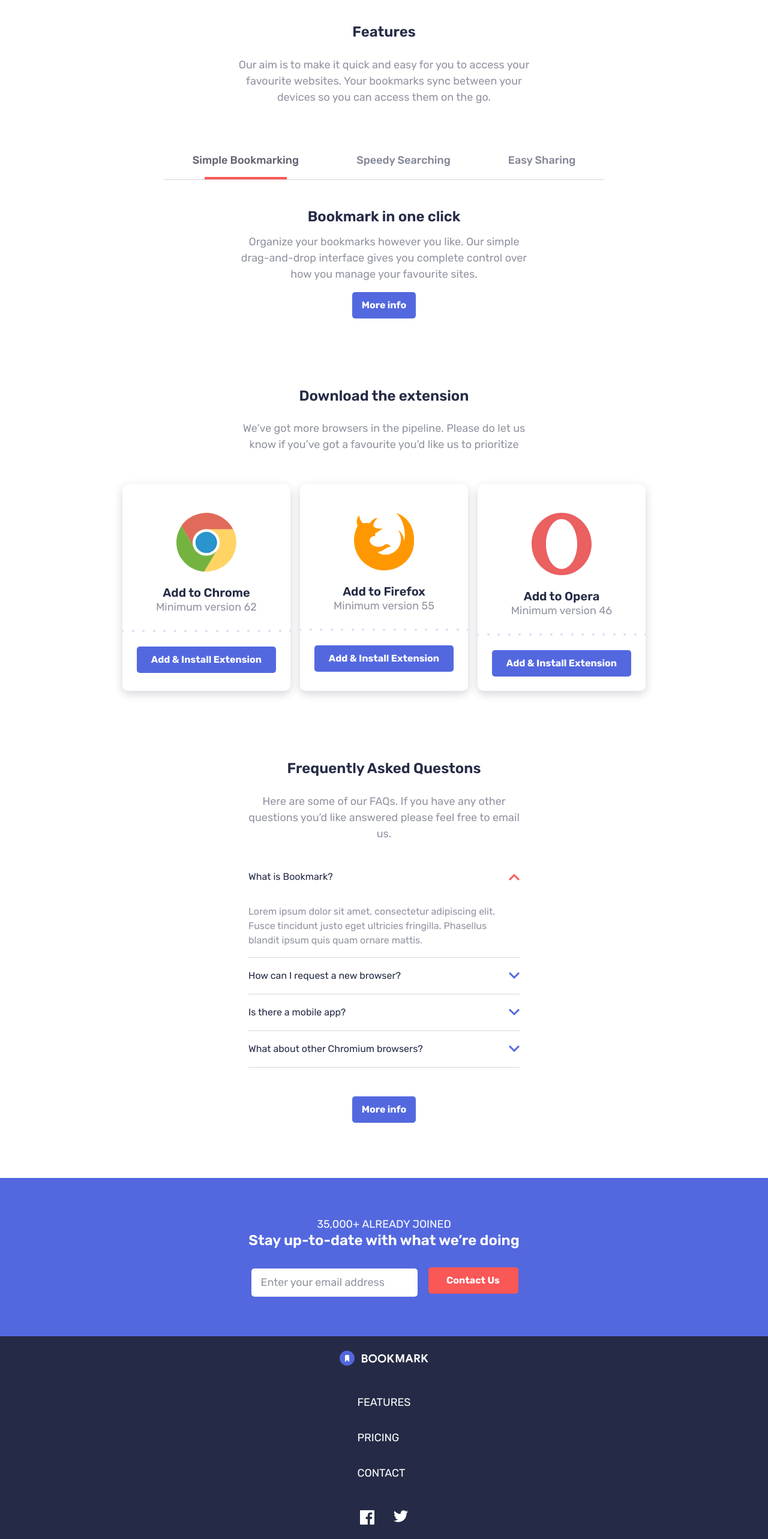
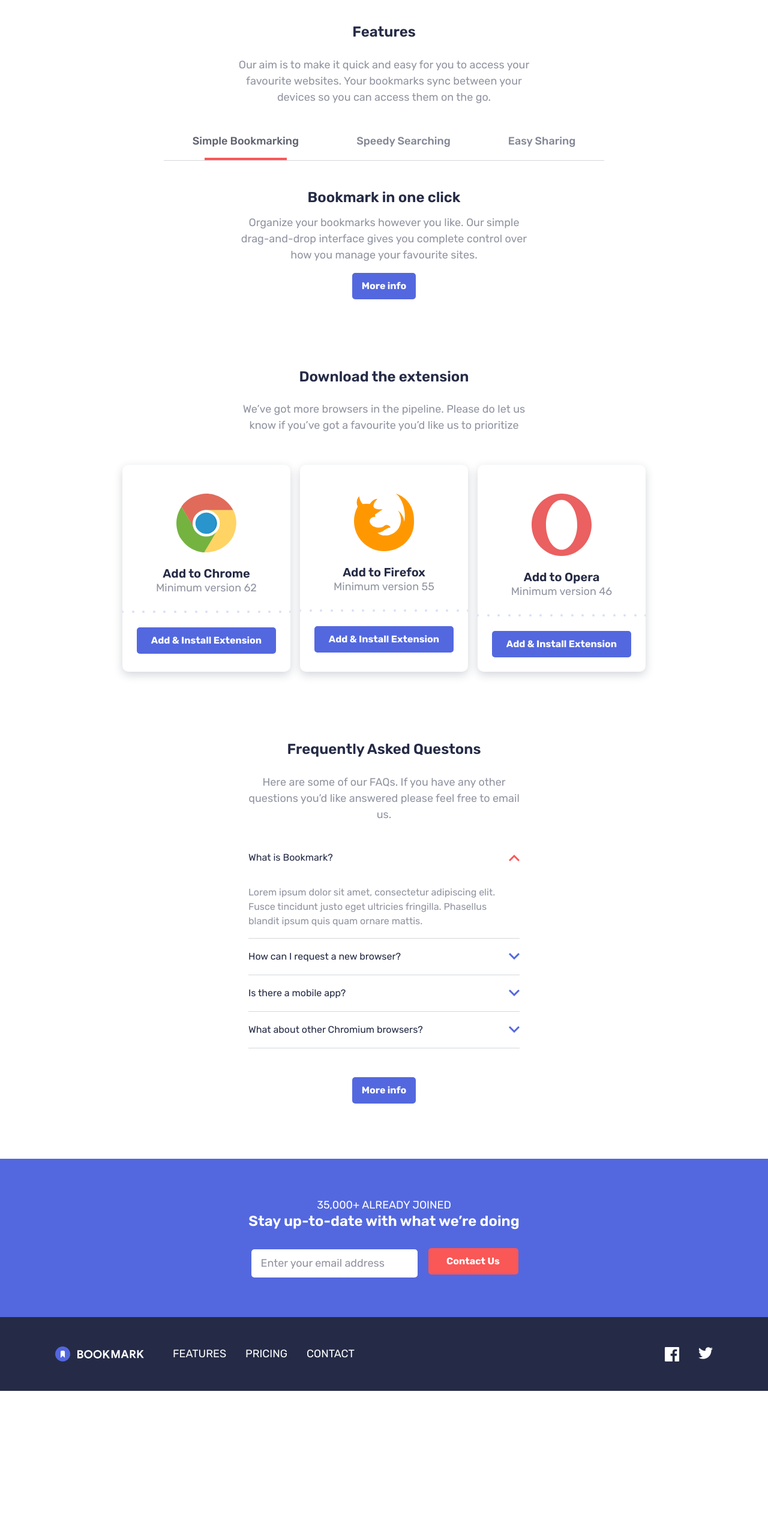
Before and after one commit to ThabisoMagwaza/bookmark-landing-page, a Next.js app: page / in a window 1280 px wide. Shown: the part 700-3266 px from the top of the page at 60% size. After the commit the page ends 3019 px from the top, so only its background shows below. Built offline with nearby package versions, Linux system fonts and the light colour scheme.

Commit message:
fix: v1 of desktop version

```diff
--- a/src/components/FeatureTabs/FeatureTabs.js
+++ b/src/components/FeatureTabs/FeatureTabs.js
@@ -6,7 +6,6 @@ import Heading from '../Heading';
 import Paragraph from '../Paragraph';
 import Button from '../Button';
 import styled from 'styled-components';
-import ImageDecorator from '../ImageDecorator';
 import { COLORS, QUERIES } from '@/lib/constants';
 
 function FeatureTabs() {
@@ -23,17 +22,6 @@ function FeatureTabs() {
           gap: '64px',
         }}
       >
-        {/* <ImageDecorator blobPosition="left">
-          <ImageWrapper>
-            <ImageStyled
-              src="/images/illustration-features-tab-1.svg"
-              width={563}
-              height={436}
-              alt="An illustration of the bookmark tool on a desktop device"
-            />
-          </ImageWrapper>
-        </ImageDecorator> */}
-
         <Content>
           <Heading level={2}>Bookmark in one click</Heading>
           <Paragraph>
@@ -51,16 +39,6 @@ function FeatureTabs() {
           gap: '120px',
         }}
       >
-        <ImageDecorator blobPosition="left" blobOffset={80}>
-          <ImageWrapper>
-            <ImageStyled
-              src="/images/illustration-features-tab-2.svg"
-              width={478}
-              height={416}
-              alt="An illustration of the bookmark tool on a desktop device"
-            />
-          </ImageWrapper>
-        </ImageDecorator>
         <Content>
           <Heading level={2}>Intelligent search</Heading>
           <Paragraph>
@@ -76,16 +54,6 @@ function FeatureTabs() {
           gap: '120px',
         }}
       >
-        <ImageDecorator blobPosition="left" blobOffset={85}>
-          <ImageWrapper>
-            <ImageStyled
-              src="/images/illustration-features-tab-3.svg"
-              width={440}
-              height={380}
-              alt="An illustration of the bookmark tool on a desktop device"
-            />
-          </ImageWrapper>
-        </ImageDecorator>
         <Content>
           <Heading level={2}>Share your bookmarks</Heading>
           <Paragraph>
@@ -99,36 +67,43 @@ function FeatureTabs() {
   );
 }
 
+const Blob = styled.div`
+  width: 70%;
+  height: 70%;
+  background: ${COLORS.SoftBlue};
+
+  border-radius: 0 1000px 1000px 0;
+
+  position: absolute;
+  right: left;
+  bottom: 0;
+`;
+
+const HeroImage = styled(Image)`
+  object-fit: contain;
+  width: 100%;
+  height: 100%;
+
+  position: relative;
+`;
+
 const InfoButton = styled(Button)`
   align-self: center;
 `;
 
 const TabsContentWrapper = styled(Tabs.TabsContent)`
   display: flex;
-  flex-direction: column;
+  flex-direction: row;
+  flex-wrap: wrap;
+
+  justify-content: center;
 `;
 
 const Content = styled.div`
   display: flex;
   flex-direction: column;
+  align-self: center;
   gap: 16px;
-`;
-
-const ImageWrapper = styled.div`
-  padding: 24px;
-  overflow: hidden;
-  border-radius: 5px;
-`;
-
-const ImageStyled = styled(Image)`
-  display: block;
-  object-fit: cover;
-  width: 100%;
-  height: 100%;
-
-  max-width: 500px;
-
-  position: relative;
 `;
 
 const TabsRoot = styled(Tabs.Root)`
@@ -136,7 +111,8 @@ const TabsRoot = styled(Tabs.Root)`
   flex-direction: column;
   margin-top: 32px;
 
-  /* align-items: center; */
+  max-width: 1144px;
+  margin: 0 auto;
 `;
 
 const TabsList = styled(Tabs.List)`
--- a/src/components/Footer/Footer.js
+++ b/src/components/Footer/Footer.js
@@ -3,11 +3,12 @@ import Image from 'next/image';
 import Link from 'next/link';
 import styled from 'styled-components';
 import Logo from '../Logo';
-import { COLORS } from '@/lib/constants';
+import { COLORS, QUERIES } from '@/lib/constants';
 
 function Footer() {
   return (
     <Wrapper>
+      <MaxWidthWrapper>
         <Logo />
         <NavLinks>
           <li>
@@ -43,9 +44,26 @@ function Footer() {
             </Link>
           </li>
         </SocialLinks>
+      </MaxWidthWrapper>
     </Wrapper>
   );
 }
+
+const MaxWidthWrapper = styled.div`
+  max-width: 1144px;
+  width: 100%;
+  margin: 0 auto;
+  padding: 24px;
+
+  display: flex;
+  flex-direction: column;
+  align-items: center;
+  gap: 48px;
+
+  @media ${QUERIES.phoneAndLarger} {
+    flex-direction: row;
+  }
+`;
 
 const NavLink = styled(Link)`
   text-decoration: none;
@@ -58,6 +76,11 @@ const NavLinks = styled.ul`
   flex-direction: column;
   gap: 32px;
   list-style: none;
+
+  @media ${QUERIES.phoneAndLarger} {
+    margin-right: auto;
+    flex-direction: row;
+  }
 `;
 
 const SocialLinks = styled.ul`
@@ -77,6 +100,10 @@ const Wrapper = styled.footer`
   color: ${COLORS.White};
 
   padding: 24px;
+
+  @media ${QUERIES.phoneAndLarger} {
+    flex-direction: row;
+  }
 `;
 
 export default Footer;
```
Lines whose indentation alone changed are shown as unchanged.
